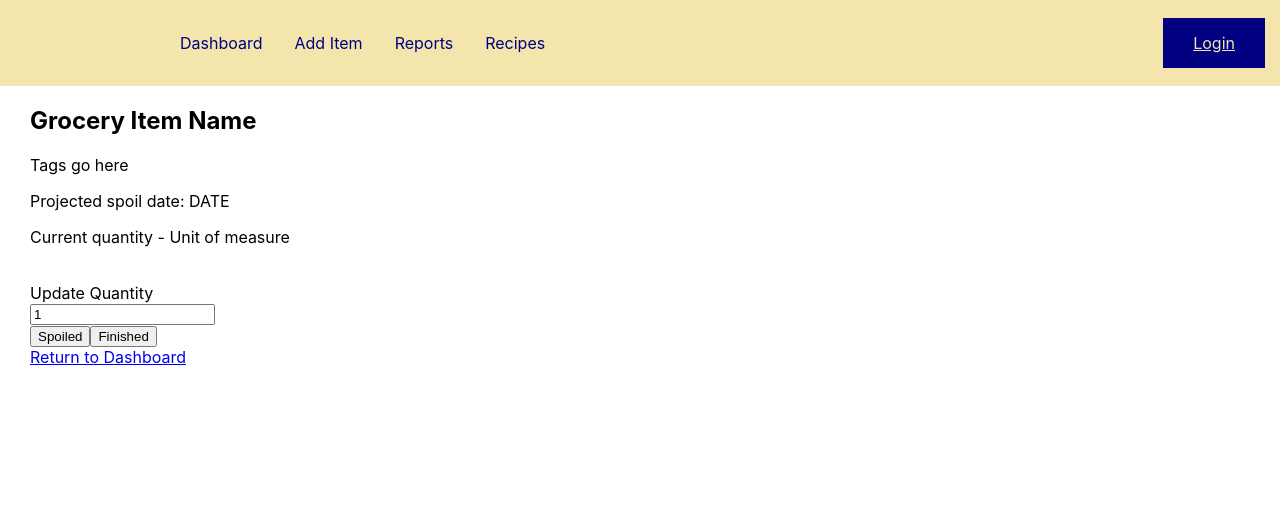
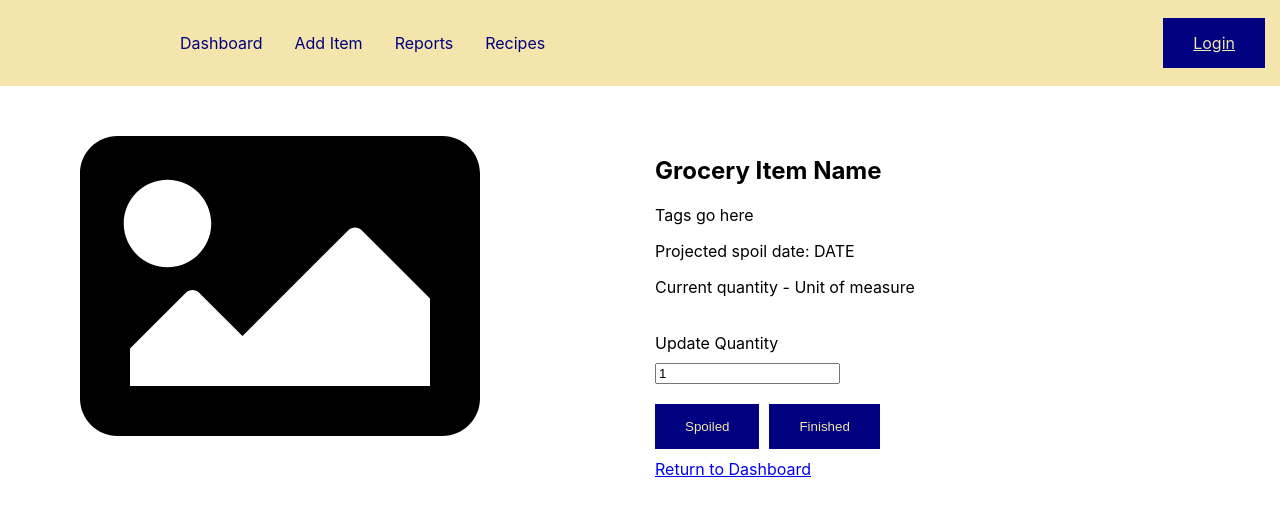
Before and after one commit to erik-lynch/SmartGroceryHousekeeping, a React (Create React App) app in the folder smart-grocery-housekeeping-react/: page /edit_item in a window 1280 px wide. Shown: the top 516 px of the page. Built offline with nearby package versions, Linux system fonts and the light colour scheme.

Commit message:
merging main info branch

```diff
--- a/smart-grocery-housekeeping-react/src/App.css
+++ b/smart-grocery-housekeeping-react/src/App.css
@@ -40,3 +40,61 @@
 .core {
   margin-left: 30px;
 }
+
+.image-placeholder {
+  width: 80%;
+  height: 80%;
+}
+
+.left-inline-div {
+  float: left;
+  height: 500px;
+  width: 50%;
+}
+
+.right-inline-div {
+  margin-left: 200px;
+  padding-left: 50px;
+  padding-top: 50px;
+}
+
+select {
+  margin-bottom: 10px;
+  margin-top: 10px;
+  margin-right: 10px;
+}
+
+input {
+  margin-bottom: 10px;
+  margin-top: 10px;
+  margin-right: 10px;
+}
+
+input[type="submit"] {
+  color: #f3e5ab;
+  background-color: #000080;
+  border: none;
+  display: inline-block;
+  text-align: center;
+  padding: 15px 30px;
+  cursor: pointer;
+}
+
+/* Add Item screen */
+.image-icon {
+  height: 30px;
+  width: 30px;
+  padding-right: 15px;
+}
+
+button {
+  color: #f3e5ab;
+  background-color: #000080;
+  border: none;
+  display: inline-block;
+  text-align: center;
+  position: absolute;
+  right: 15px;
+  padding: 15px 30px;
+  cursor: pointer;
+}
--- a/smart-grocery-housekeeping-react/src/components/Navbar/NavbarElements.js
+++ b/smart-grocery-housekeeping-react/src/components/Navbar/NavbarElements.js
@@ -15,12 +15,13 @@ export const NavLink = styled(Link)`
     color: #000080;
     display: flex;
     align-items: center;
+    float: left;
     text-decoration: none;
     padding: 0 1rem;
-    height: 100%;
+    height: 50px;
     cursor: pointer;
     &.active {
-        color: #4d4dff;
+        background: white;
     }
 `;
 
--- a/smart-grocery-housekeeping-react/src/pages/edit_item.js
+++ b/smart-grocery-housekeeping-react/src/pages/edit_item.js
@@ -1,8 +1,13 @@
 import React from "react";
+import { FaImage } from "react-icons/fa";
 
 const Edit_Item = () => {
     return (
         <div class="core">
+            <div class="left-inline-div">
+                <FaImage class="image-placeholder"/>
+            </div>
+            <div class="right-inline-div">
                 <h2>
                     Grocery Item Name
                 </h2>
@@ -17,6 +22,8 @@ const Edit_Item = () => {
                 <br/>
                 <a href="/">Return to Dashboard</a>
             </div>
+
+        </div>
     );
 };
 
```
Also changed, not shown: smart-grocery-housekeeping-react/src/components/Footer/FooterElements.js (added), smart-grocery-housekeeping-react/src/components/Footer/index.js (added). Lines whose indentation alone changed are shown as unchanged.
